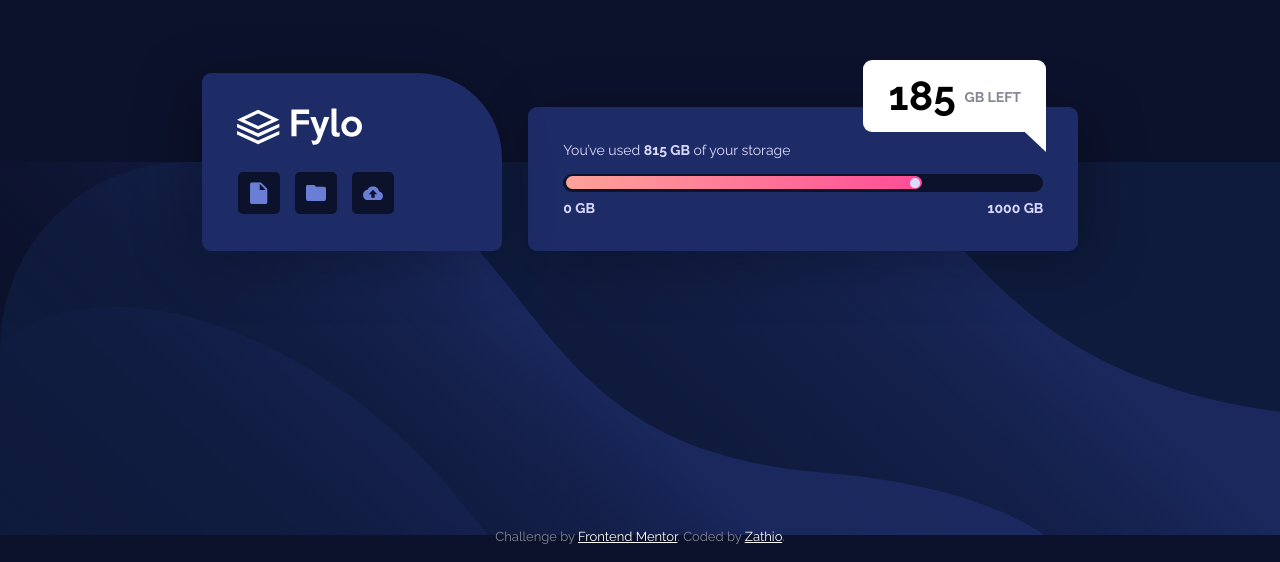
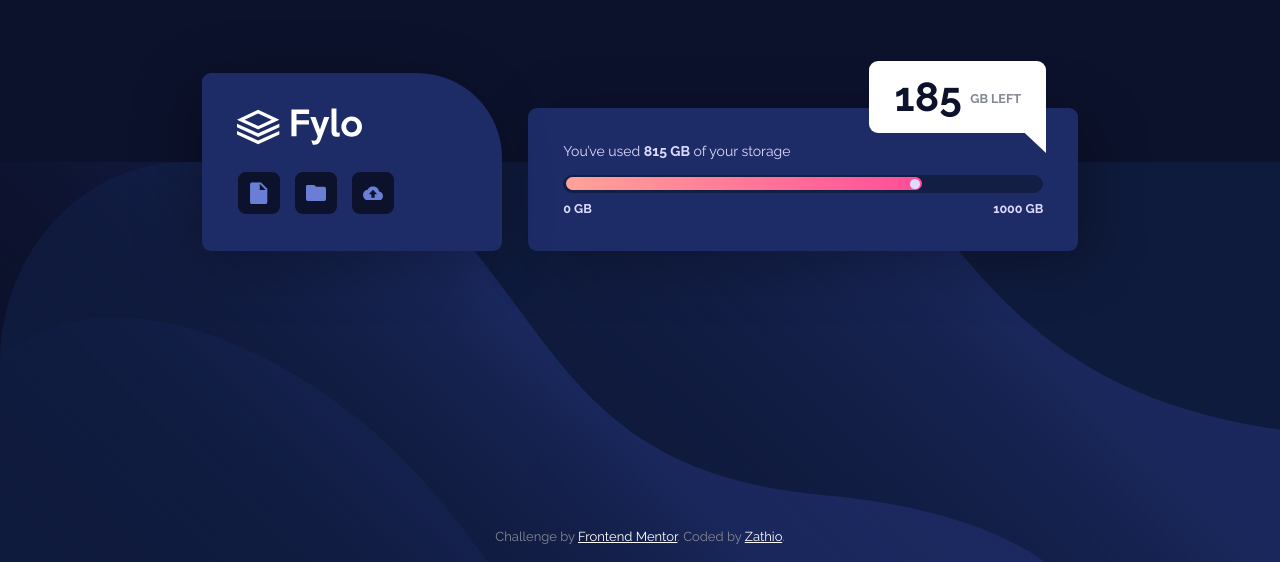
Before and after one commit to zathio/frontendmentor-challenges, a plain HTML site: page fylo-data-storage-component/index.html in a window 1280 px wide. Shown: the part 238-800 px from the top of the page. Drawn offline with Linux system fonts and the light colour scheme.

Commit message:
fix background and text size

```diff
--- a/fylo-data-storage-component/style.css
+++ b/fylo-data-storage-component/style.css
@@ -31,8 +31,8 @@
     justify-content: center;
     height: 100vh;
     background: url(images/bg-desktop.svg) no-repeat, linear-gradient(var(--very-dark-blue), var(--very-dark-blue));
-    background-position: 0 50vh;
-    background-size: contain;
+    background-position: center 50vh;
+    background-size: 100% 50%;
 }
 
 /* CONTAINER */
@@ -73,7 +73,7 @@
     background: var(--very-dark-blue);
     width: 3rem;
     height: 3rem;
-    border-radius: 7px;
+    border-radius: 10px;
     margin-right: .8rem;
     border: 2px solid var(--dark-blue);
     transition: .1s;
@@ -111,6 +111,7 @@
 
 .values {
     justify-content: space-between;
+    font-size: .9rem;
 }
 
 .progress-bar, .fill {
@@ -120,7 +121,7 @@
 .progress-bar {
     width: 100%;
     height: 1.3rem;
-    background: var(--very-dark-blue);
+    background: rgba(0,0,0,.33);
     padding: .2rem;
     margin: 1.1rem 0 .6rem 0;
 }
@@ -166,10 +167,11 @@
 
 .gb {
     font-size: 2.9rem;
+    color: var(--very-dark-blue);
 }
 
 .gb-left {
-    font-size: 1rem;
+    font-size: .9rem;
     text-transform: uppercase;
     color: var(--grayish-blue);
     position: relative;
```
